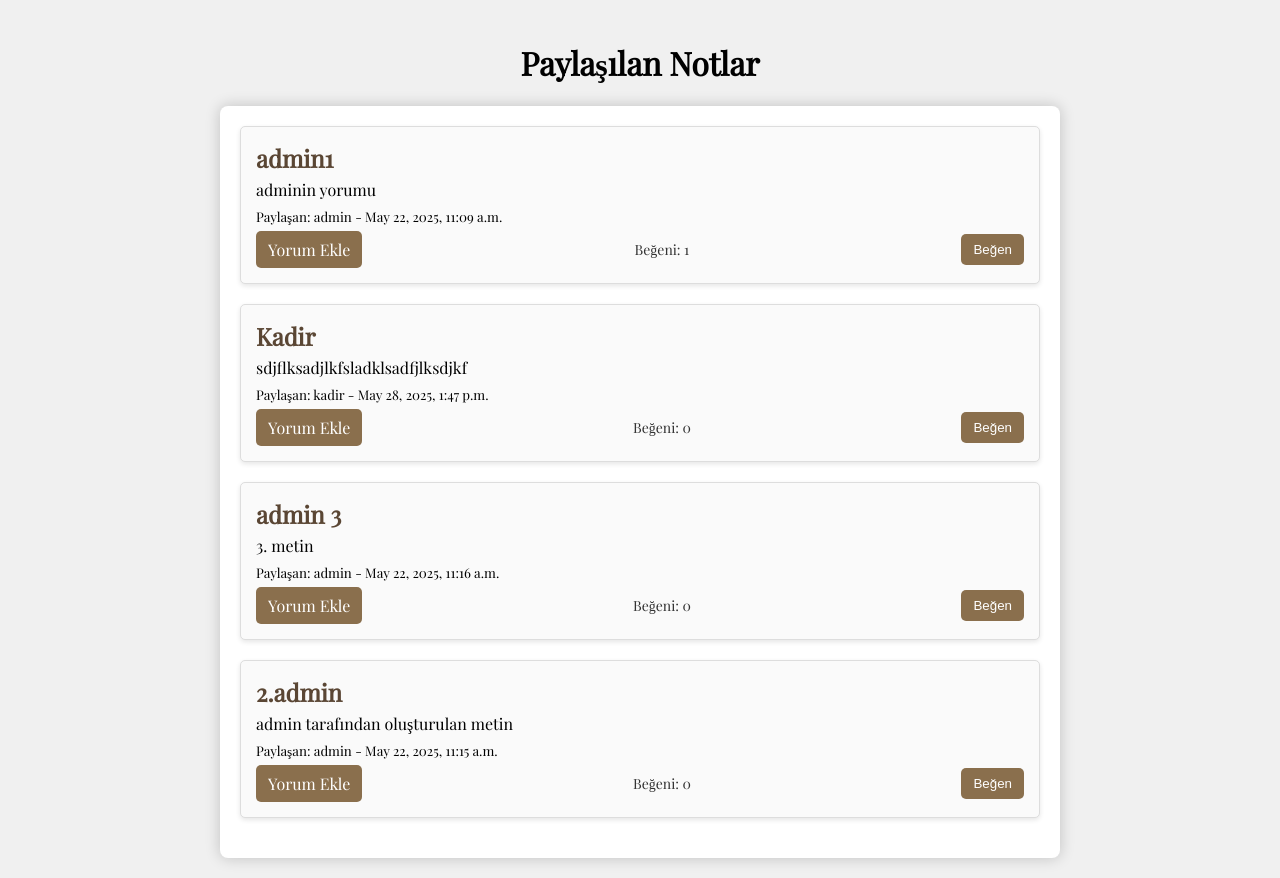
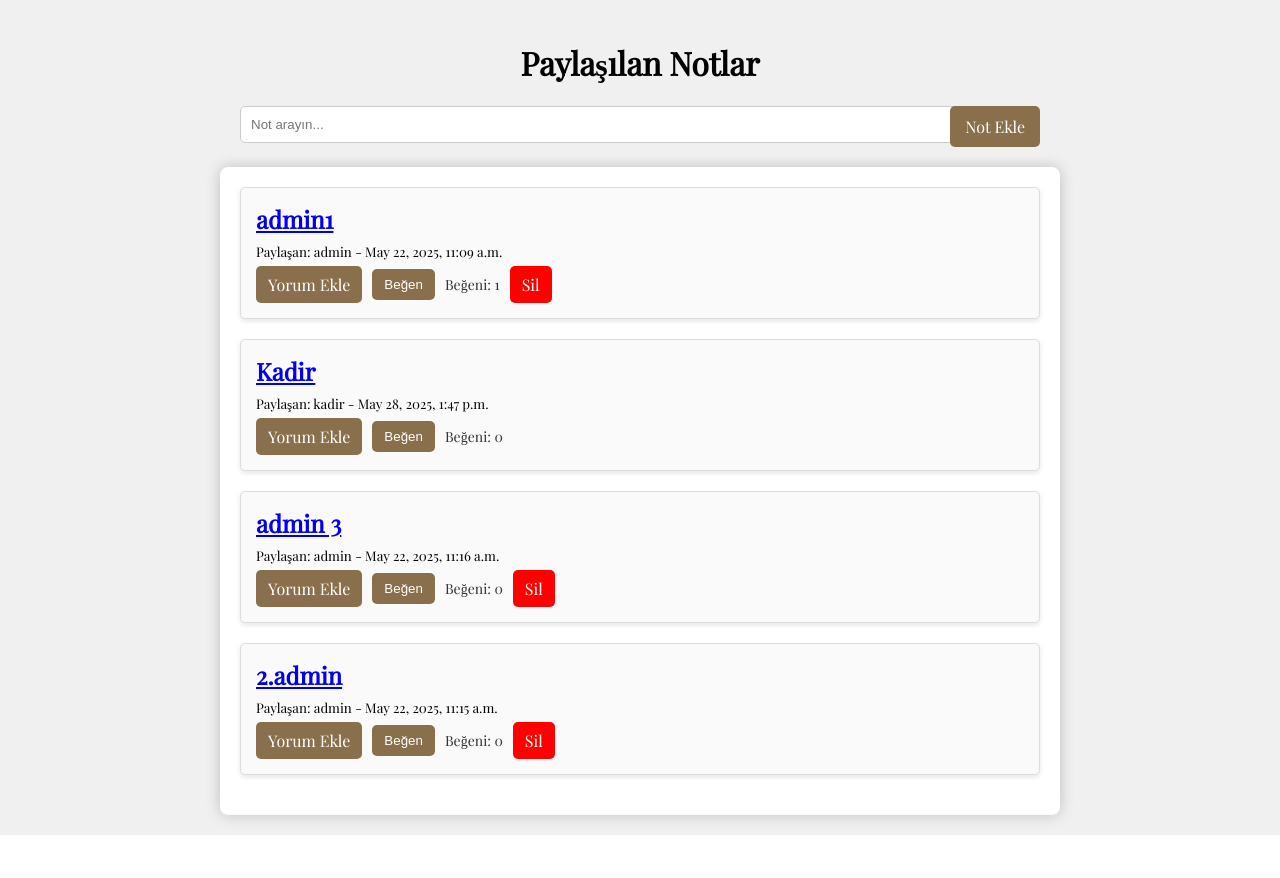
Before and after one commit to Onurv77/university-note-sharing-platform, a Django app: page /notlar/ in a window 1280 px wide. After the commit the page ends 835 px from the top, so only its background shows below. Run offline with Django 5.2, Linux system fonts and the light colour scheme; a user stored in the database is signed in; data comes from the database, SQL or seed files in the repository; both versions use the stored data as it was after the commit.

Commit message:
fifthcommit

```diff
--- a/notlar/templates/notlar/not_list.html
+++ b/notlar/templates/notlar/not_list.html
@@ -13,6 +13,38 @@
             display: flex;
             flex-direction: column;
             align-items: center;
+        }
+
+        .top-bar {
+            width: 800px;
+            display: flex;
+            justify-content: space-between;
+            margin-bottom: 20px;
+        }
+
+        .search-box {
+            flex: 1;
+        }
+
+        .search-box input {
+            width: 100%;
+            padding: 10px;
+            border: 1px solid #ccc;
+            border-radius: 5px;
+        }
+
+        .btn-add {
+            padding: 10px 15px;
+            background-color: #8a6f4d;
+            color: white;
+            border: none;
+            border-radius: 5px;
+            cursor: pointer;
+            text-decoration: none;
+        }
+
+        .btn-add:hover {
+            background-color: #715940;
         }
 
         .container {
@@ -42,9 +74,10 @@
         }
 
         .actions {
-            display: flex;
-            justify-content: space-between;
-            align-items: center;
+        display: flex;
+        justify-content: flex-start;  /* Butonları sola hizala */
+        align-items: center;
+        gap: 10px;  /* Butonlar arasındaki boşluğu azalt */
         }
 
         .btn {
@@ -61,6 +94,14 @@
             background-color: #715940;
         }
 
+        .delete-btn {
+            background-color: red;
+        }
+
+        .delete-btn:hover {
+            background-color: darkred;
+        }
+
         .likes {
             font-size: 14px;
             color: #333;
@@ -69,11 +110,20 @@
 </head>
 <body>
     <h1>Paylaşılan Notlar</h1>
-    <div class="container">
-        {% for not in notlar %}
-        <div class="note-box">
-            <h2>{{ not.title }}</h2>
-            <p>{{ not.description }}</p>
+
+    <!-- Not Ekle Butonu ve Arama Kutusu -->
+    <div class="top-bar">
+        <div class="search-box">
+            <input type="text" id="searchInput" placeholder="Not arayın..." onkeyup="searchNotes()">
+        </div>
+        <a class="btn-add" href="{% url 'not_ekle' %}">Not Ekle</a>
+    </div>
+
+    <div class="container" id="notesContainer">
+    {% for not in notlar %}
+        <div class="note-box" data-title="{{ not.title }}">
+            <h2><a href="{% url 'not_detay' not.id %}" class="note-link">{{ not.title }}</a></h2> <!-- Not başlığı artık tıklanabilir -->
+            <!--<p>{{ not.description }}</p>-->
             {% if not.file %}
                 <a class="btn" href="{{ not.file.url }}" download>Dosyayı İndir</a>
             {% endif %}
@@ -81,12 +131,18 @@
 
             <div class="actions">
                 <a class="btn" href="{% url 'yorum_ekle' not.id %}">Yorum Ekle</a>
+                <button class="btn" onclick="toggleLike({{ not.id }})">Beğen</button>
                 <p class="likes">Beğeni: <span id="like-count-{{ not.id }}">{{ not.beğeni_sayısı }}</span></p>
-                <button class="btn" onclick="toggleLike({{ not.id }})">Beğen</button>
+
+                {% if not.user == request.user %}
+                    <a href="{% url 'not_sil' not.id %}" class="btn delete-btn">Sil</a>
+                {% endif %}
             </div>
+
         </div>
-        {% endfor %}
+    {% endfor %}
     </div>
+
 
     <script>
         function toggleLike(notId) {
@@ -96,6 +152,20 @@
                 document.getElementById(`like-count-${notId}`).textContent = data.like_count;
             });
         }
+
+        function searchNotes() {
+            let input = document.getElementById("searchInput").value.toLowerCase();
+            let notes = document.querySelectorAll(".note-box");
+
+            notes.forEach(note => {
+                let title = note.getAttribute("data-title").toLowerCase();
+                if (title.includes(input)) {
+                    note.style.display = "block";
+                } else {
+                    note.style.display = "none";
+                }
+            });
+        }
     </script>
 </body>
 </html>
--- a/notlar/urls.py
+++ b/notlar/urls.py
@@ -1,9 +1,13 @@
 from django.urls import path
-from .views import not_list, not_ekle, yorum_ekle, like_not
+from .views import not_list, not_ekle, yorum_ekle, like_not, not_detay, not_sil
+
 
 urlpatterns = [
     path('', not_list, name='not_list'),
     path('ekle/', not_ekle, name='not_ekle'),
     path('<int:not_id>/yorum-ekle/', yorum_ekle, name='yorum_ekle'),
     path('<int:not_id>/like/', like_not, name='like_not'),
+    path("<int:not_id>/", not_detay, name="not_detay"),  # Not detayına yönlendirme
+    path('<int:not_id>/sil/', not_sil, name='not_sil'),  # Not silme URL’si eklendi
+
 ]
--- a/notlar/views.py
+++ b/notlar/views.py
@@ -1,5 +1,5 @@
 from django.shortcuts import render, redirect, get_object_or_404
-from .models import Not, Like
+from .models import Not, Like, Yorum
 from .forms import NotForm, YorumForm
 from django.contrib.auth.decorators import login_required
 from django.http import JsonResponse
@@ -51,3 +51,25 @@ def like_not(request, not_id):
 
     like_count = not_obj.likes.count()
     return JsonResponse({'like_count': like_count})
+
+
+def not_detay(request, not_id):
+    not_obj = get_object_or_404(Not, pk=not_id)  # Bu nota ait yorumları getir
+
+    yorumlar = Yorum.objects.filter(not_obj=not_obj)  # Yorumları çekiyoruz
+
+    return render(request, "notlar/not_detay.html", {"not_obj": not_obj, "yorumlar": yorumlar})
+
+@login_required
+def not_sil(request, not_id):
+    not_obj = get_object_or_404(Not, id=not_id)
+
+    if not_obj.user != request.user:
+        return redirect('not_list')
+
+    if request.method == "POST":
+        not_obj.delete()
+        return redirect('not_list')
+
+    # Eğer kullanıcı sadece sayfayı açıyorsa, silme işlemi gerçekleşmeden önce onay isteyelim
+    return render(request, "notlar/not_sil.html", {"not_obj": not_obj})
```
Also changed, not shown: notlar/templates/notlar/not_detay.html (added, +91 -0 lines), notlar/templates/notlar/not_sil.html (added, +67 -0 lines), db.sqlite3, notlar/agt_cover.png (deleted).
